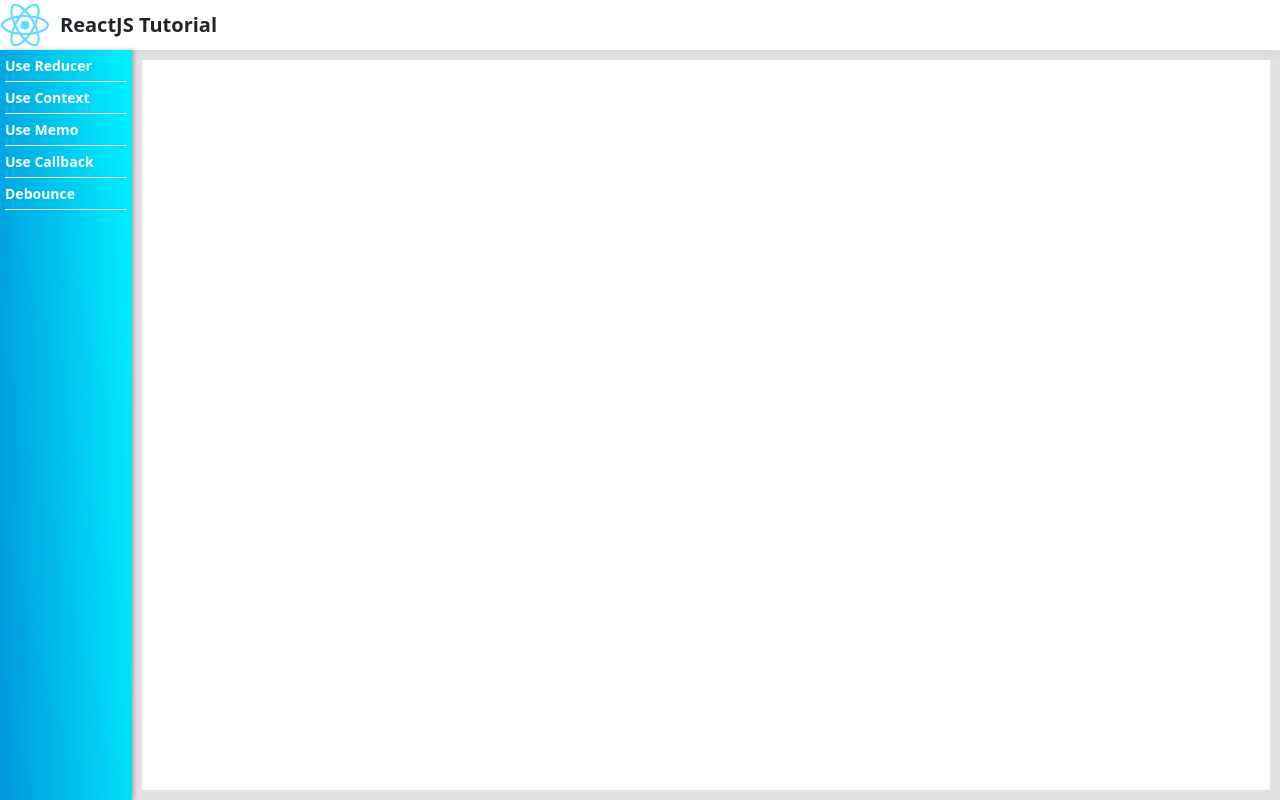
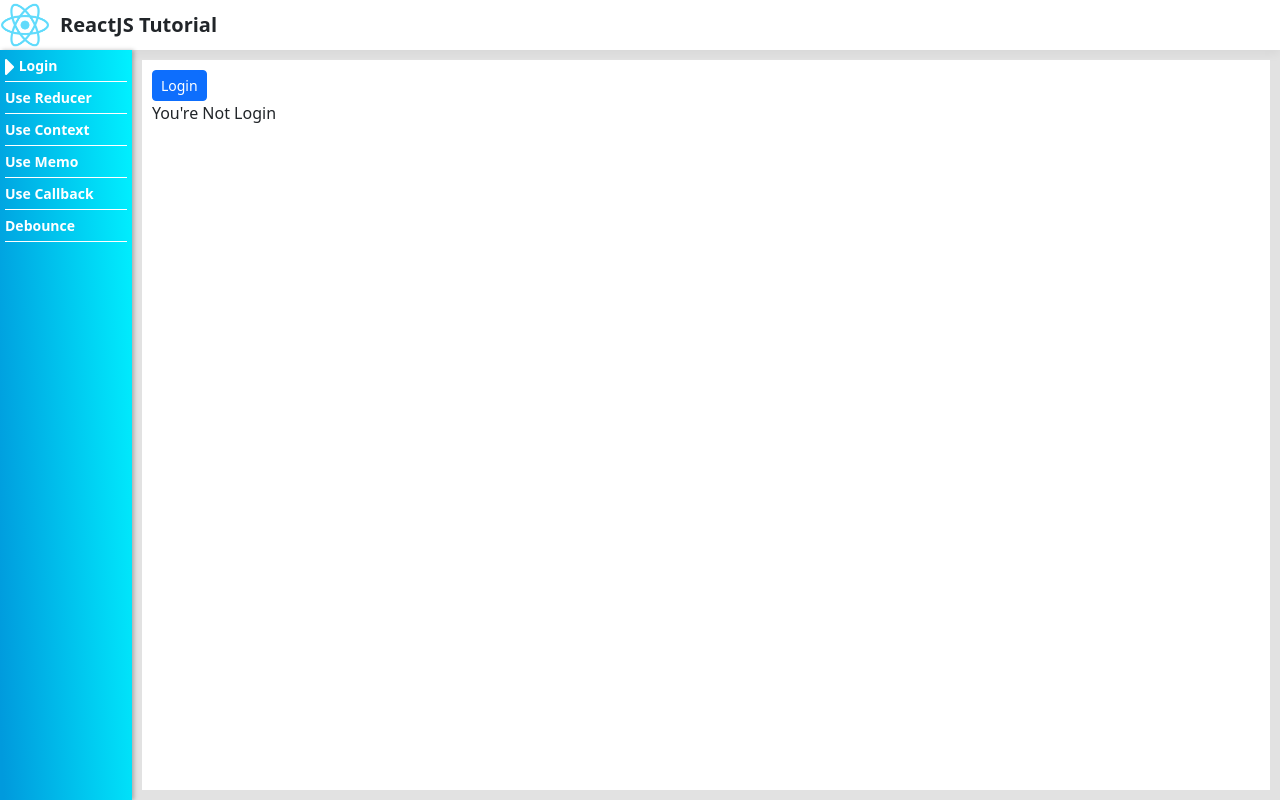
Before and after one commit to finzero/my-react-tutorial, a React (Create React App) app: page /login in a window 1280 px wide. Built offline with nearby package versions, Linux system fonts and the light colour scheme.

Commit message:
Base Login Component

```diff
--- a/src/App.js
+++ b/src/App.js
@@ -9,20 +9,15 @@ import UseMemo from './pages/UseMemo';
 import UseCallback from './pages/UseCallback';
 import CustomHook from './pages/CustomHook';
 import Debounce from './pages/Debounce';
+import Login from './pages/Login';
 
 function App() {
   const [toggle, setToggle] = useState(false);
 
-  const toggleRerender = () => {
-    setToggle((toggle) => !toggle);
-  };
-
   return (
     <Layout>
-      {/* <button className="btn btn-sm btn-primary" onClick={toggleRerender}>
-        Re-render
-      </button> */}
       <Routes>
+        <Route path="login" element={<Login />} />
         <Route path="use-reducer" element={<UseReducer />} />
         <Route path="use-context" element={<UseContext />} />
         <Route path="use-memo" element={<UseMemo />} />
--- a/src/layout/Sidebar.js
+++ b/src/layout/Sidebar.js
@@ -7,6 +7,11 @@ export default function Sidebar() {
   const location = useLocation();
 
   const [menu, setMenu] = useState([
+    {
+      link: 'login',
+      text: 'Login',
+      isActive: true,
+    },
     {
       link: 'use-reducer',
       text: 'Use Reducer',
--- /dev/null
+++ b/src/pages/Login.js
@@ -0,0 +1,19 @@
+import React, { useState } from 'react';
+
+const Login = () => {
+  const [isLogin, setIsLogin] = useState(false);
+
+  return (
+    <div>
+      <button
+        className="btn btn-sm btn-primary"
+        onClick={() => setIsLogin(!isLogin)}
+      >
+        {isLogin ? 'Logout' : 'Login'}
+      </button>
+      <div>You're {isLogin ? 'Logged In' : 'Not Login'}</div>
+    </div>
+  );
+};
+
+export default Login;
```
